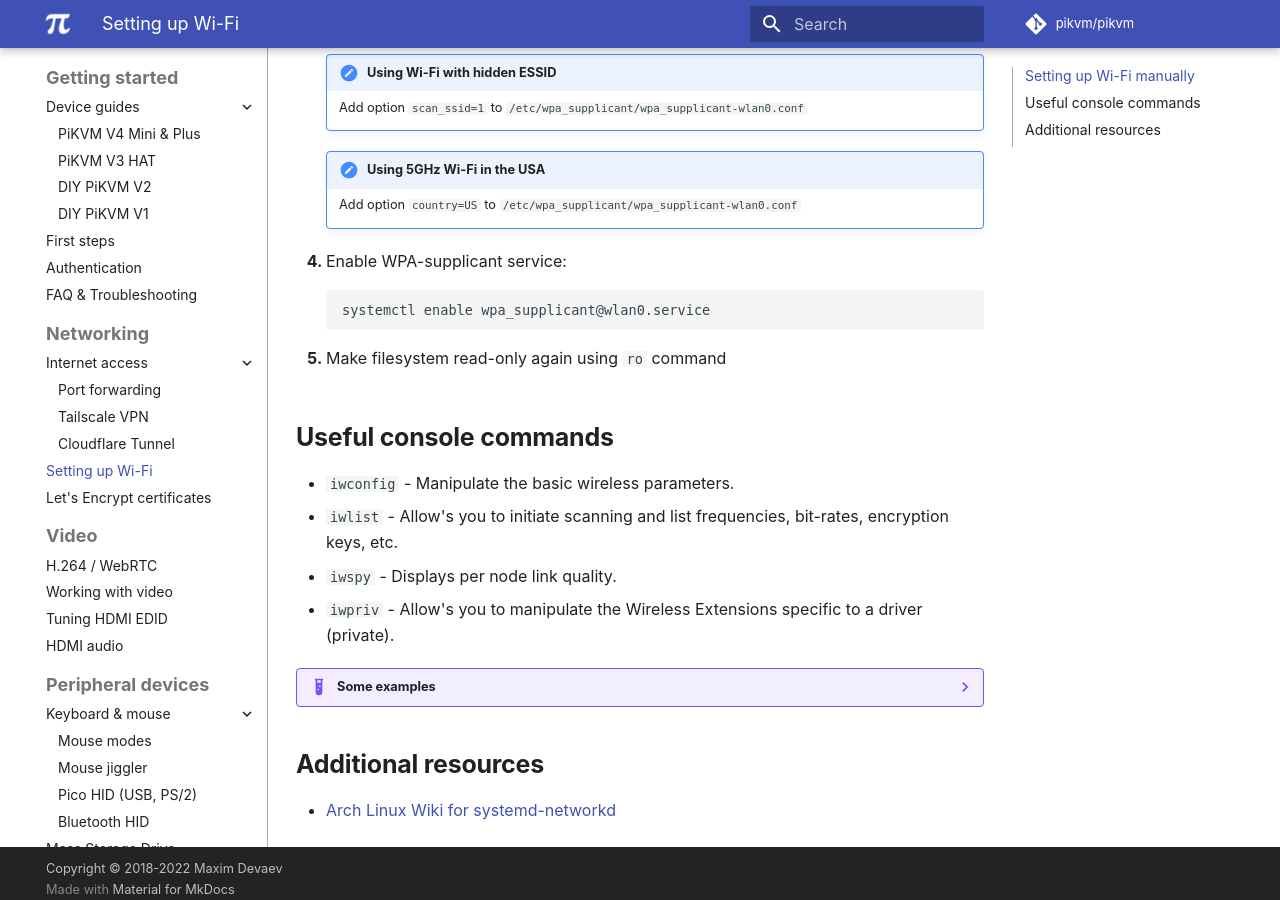
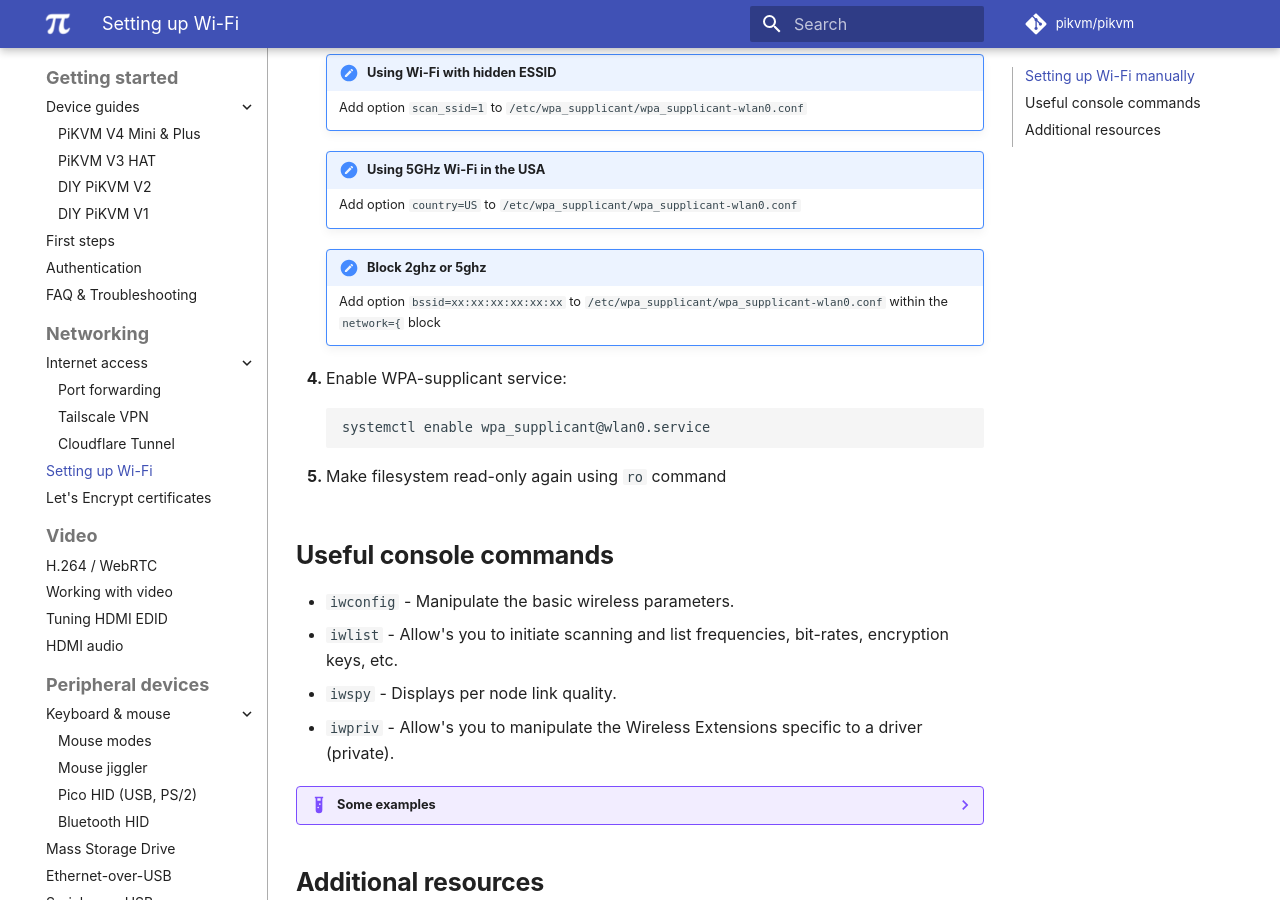
Before and after one commit to pikvm/pikvm, an MkDocs documentation site: the page built from docs/wifi.md, in a window 1280 px wide and 900 px high, scrolled down 1123 px. Built offline with MkDocs 1.6.1 and Material for MkDocs 9.7.7, drawn with Linux system fonts in a browser that asks for light colours; some web fonts are replaced; comment, search, counter and statistics services are not loaded.

Commit message:
Update wifi.md (#1277)
Added how to block 2ghx or 5ghz

````diff
--- a/docs/wifi.md
+++ b/docs/wifi.md
@@ -48,13 +48,16 @@
     !!! note "Using 5GHz Wi-Fi in the USA"
         Add option `country=US` to `/etc/wpa_supplicant/wpa_supplicant-wlan0.conf`
 
+    !!! note "Block 2ghz or 5ghz"
+        Add option `bssid=xx:xx:xx:xx:xx:xx` to `/etc/wpa_supplicant/wpa_supplicant-wlan0.conf` within the `network={` block
 
-4. Enable WPA-supplicant service:
+
+5. Enable WPA-supplicant service:
    ```
    systemctl enable wpa_supplicant@wlan0.service
    ```
 
-5. Make filesystem read-only again using `ro` command
+6. Make filesystem read-only again using `ro` command
 
 
 ## Useful console commands
````
